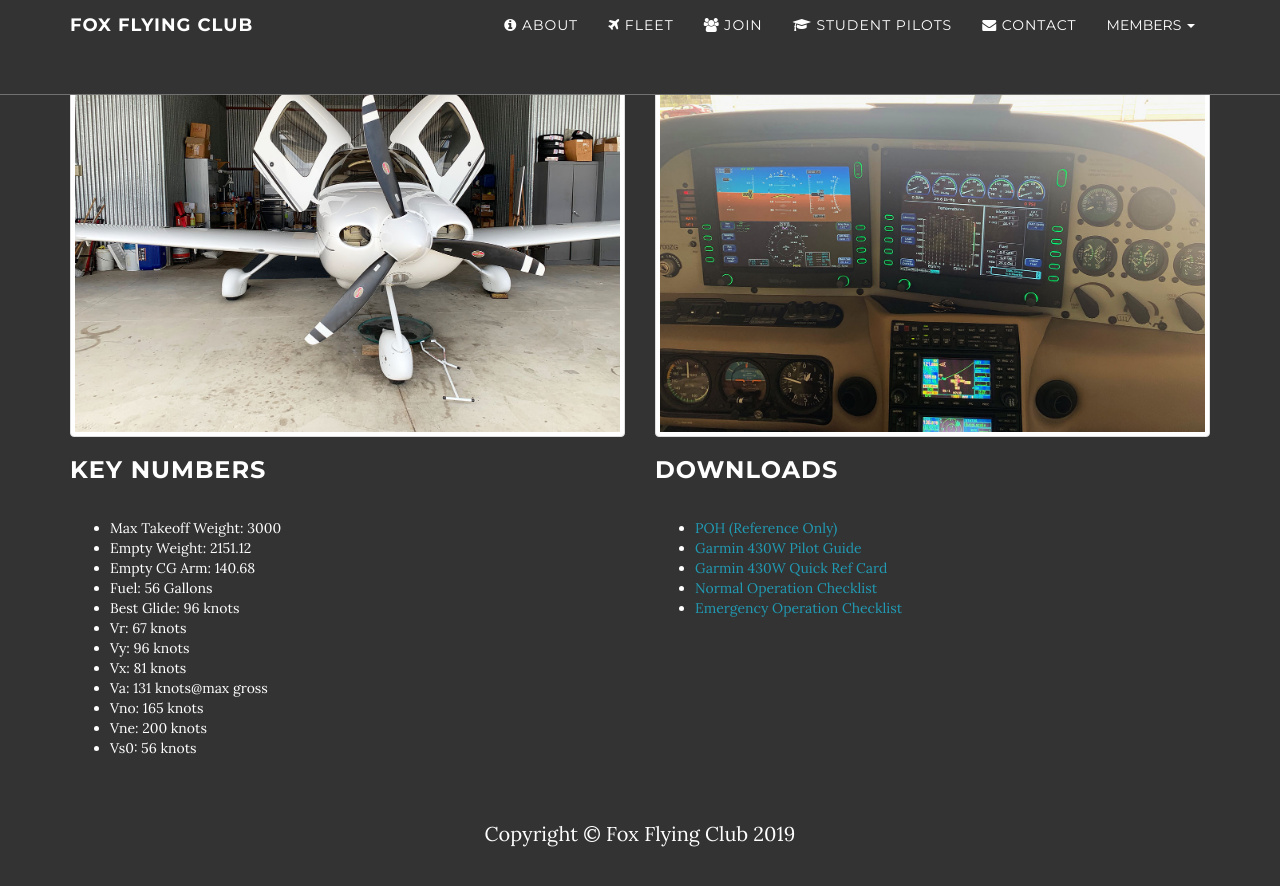
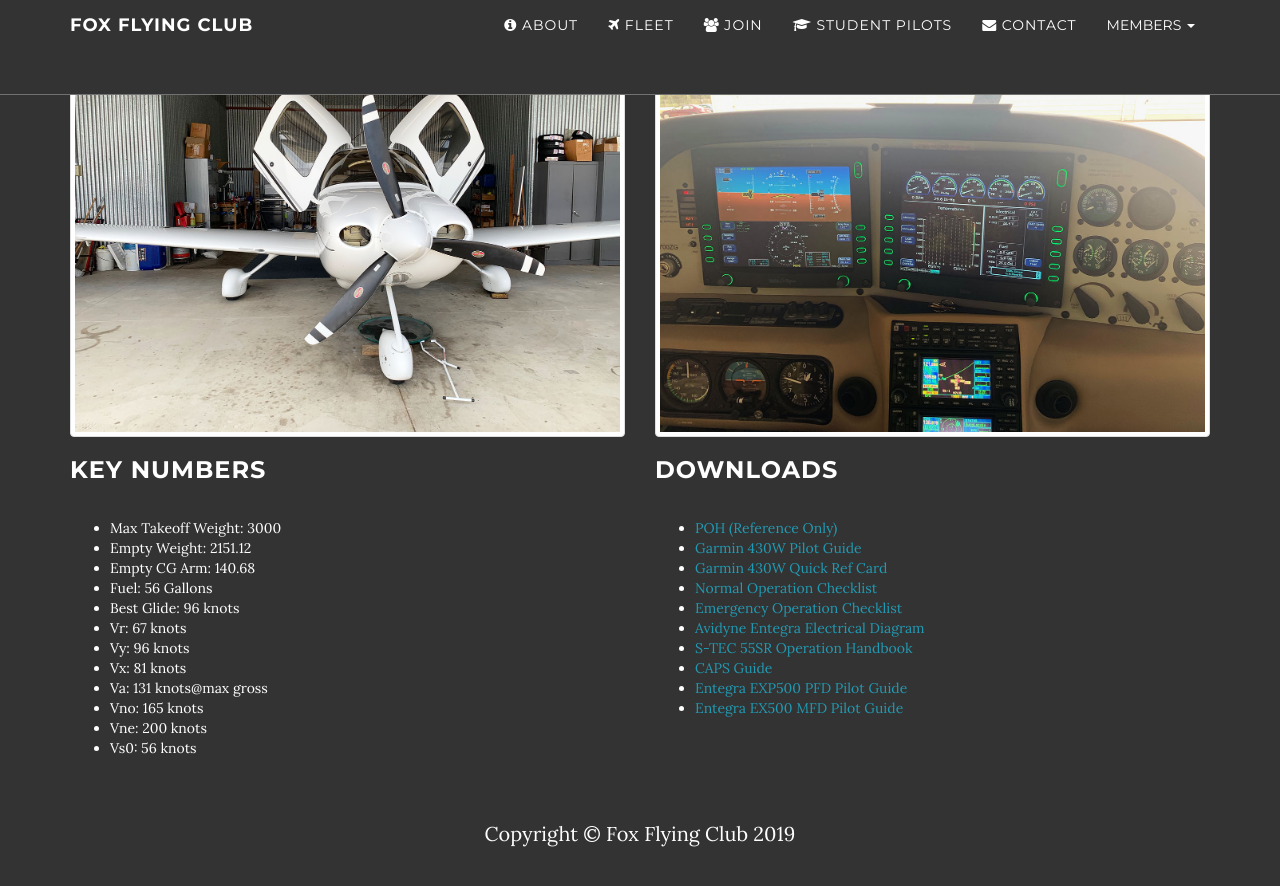
Before and after one commit to parabuzzle/foxflyingclub, a Jekyll site: the page built from n700zg.html, in a window 1280 px wide and 900 px high, scrolled down 454 px. Shown: the top 886 px of the window. Built offline with Jekyll 4.4.1, drawn with Linux system fonts in a browser that asks for light colours.

Commit message:
added more downloads for ZG

```diff
--- a/n700zg.html
+++ b/n700zg.html
@@ -56,6 +56,11 @@
       <li><a href="/docs/430W_Quick_Ref.pdf">Garmin 430W Quick Ref Card</a></li>
       <li><a href="/img/n700zg/checklist.jpg">Normal Operation Checklist</a></li>
       <li><a href="/img/n700zg/emergency-checklist.jpg">Emergency Operation Checklist</a></li>
+      <li><a href="/docs/sr20-avidyne-electrical.pdf">Avidyne Entegra Electrical Diagram</a></li>
+      <li><a href="/docs/sr20-stec-55sr.pdf">S-TEC 55SR Operation Handbook</a></li>
+      <li><a href="/docs/caps_guide.pdf">CAPS Guide</a></li>
+      <li><a href="/docs/exp500-pfd.pdf">Entegra EXP500 PFD Pilot Guide</a></li>
+      <li><a href="/docs/ex500-mfd.pdf">Entegra EX500 MFD Pilot Guide</a></li>
     </ul>
   </div>
 </div>
```
Also changed, not shown: 5 other files.
